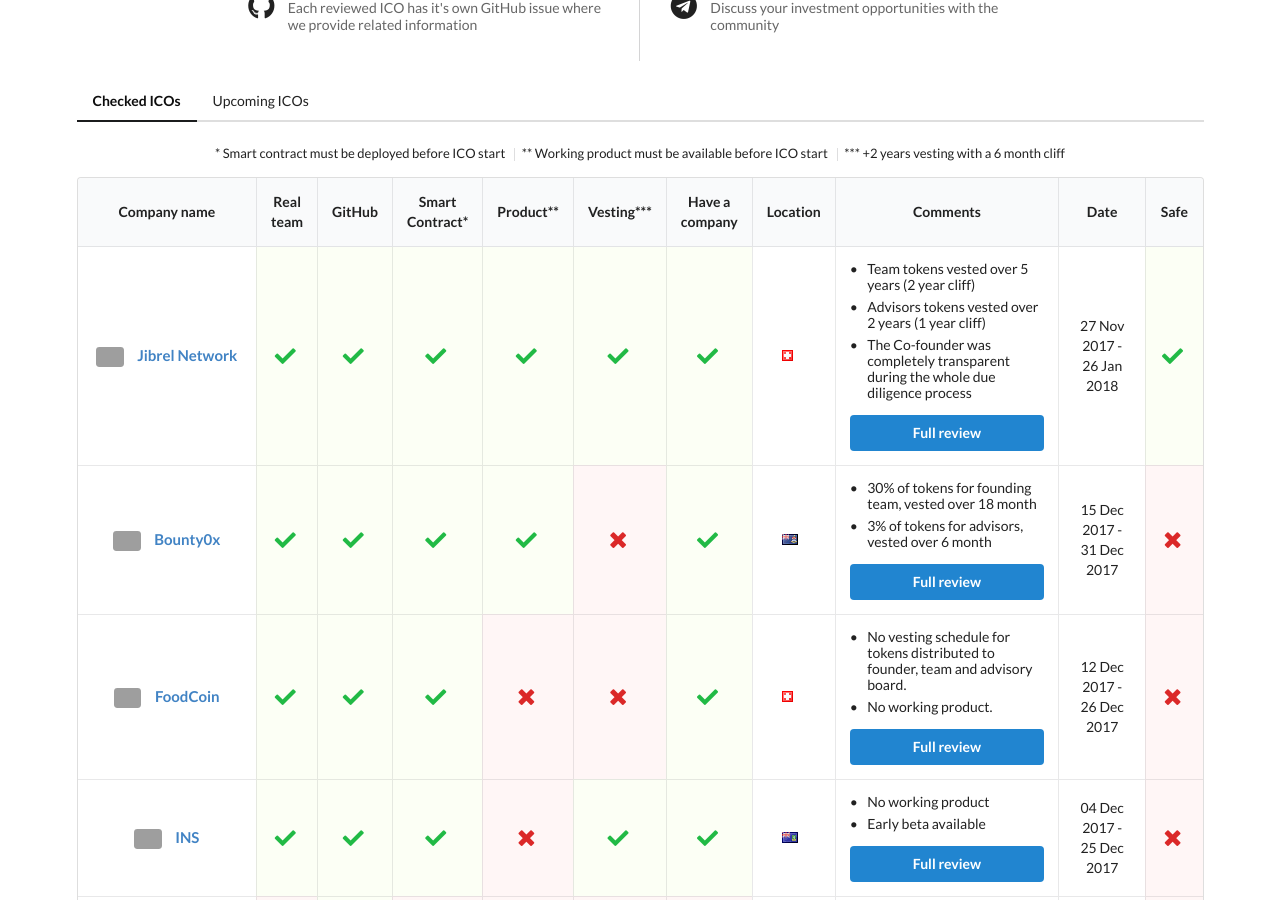
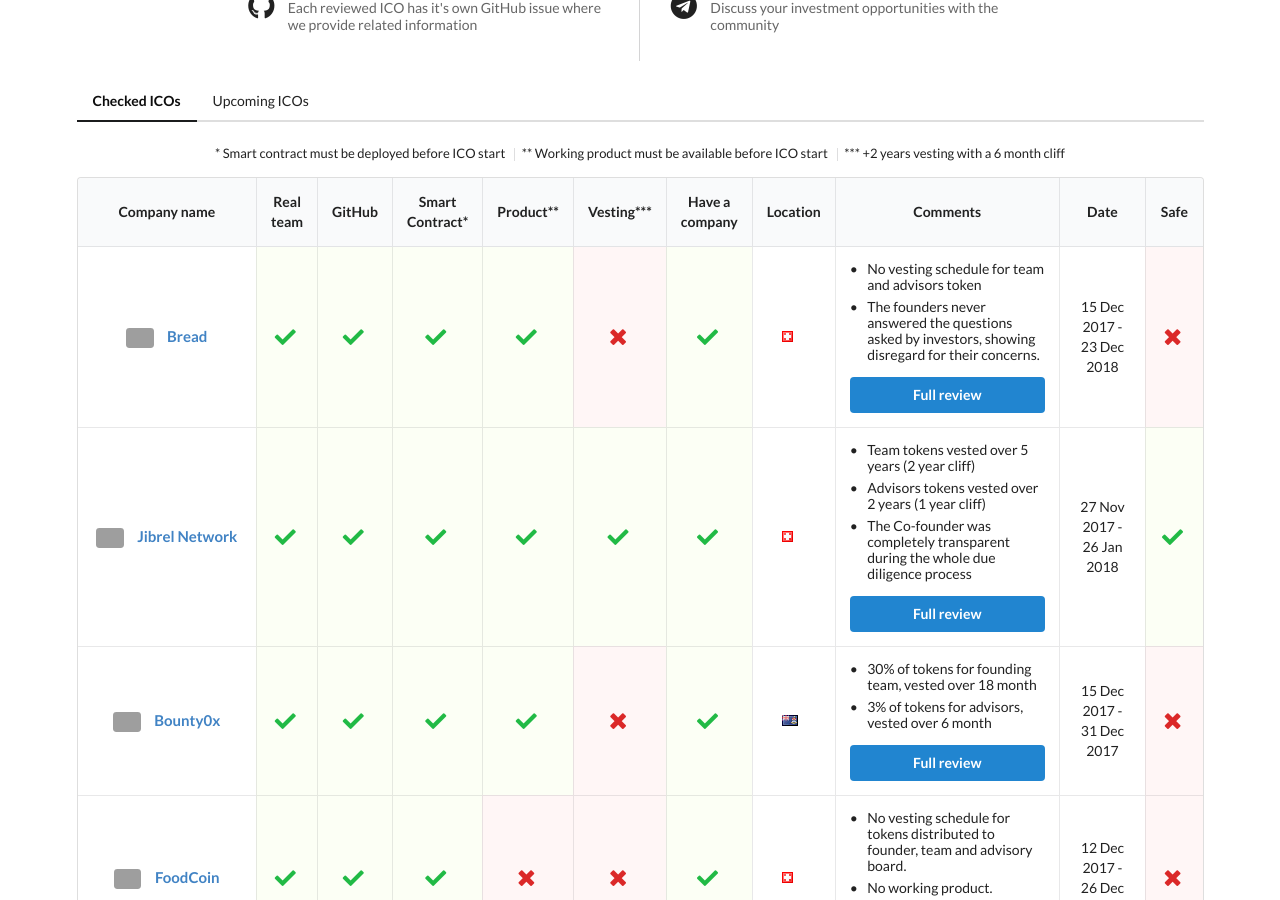
Before and after one commit to ico-check/ico-check, a Jekyll site: the page built from index.md, in a window 1280 px wide and 900 px high, scrolled down 364 px. Built offline with Jekyll 4.4.1, drawn with Linux system fonts in a browser that asks for light colours; nearby versions of some CDN libraries; grey boxes are pictures that could not be loaded.

Commit message:
21-bread-ico-check
Added bread ICO

```diff
--- a/_data/icos.yml
+++ b/_data/icos.yml
@@ -1,4 +1,22 @@
 # For country names specify full name. All values available here: https://semantic-ui.com/elements/flag.html
+
+- name: Bread
+  image: https://i.imgur.com/klLsLdL.png
+  url: https://token.breadapp.com
+  real_team: true
+  github: true
+  smart_contract: true
+  product: true
+  min_vesting: false
+  have_company: true
+  location: Switzerland
+  comments:
+    - content: No vesting schedule for team and advisors token
+    - content: The founders never answered the questions asked by investors, showing disregard for their concerns.
+  ico_start_date: 2017-12-15T00:00:00Z
+  ico_end_date: 2018-12-23T00:00:00Z
+  safe: false
+  issue_url: https://github.com/ico-check/ico-check/issues/21
 
 - name: Jibrel Network
   image: https://i.imgur.com/srtQ1o7.jpg
```
